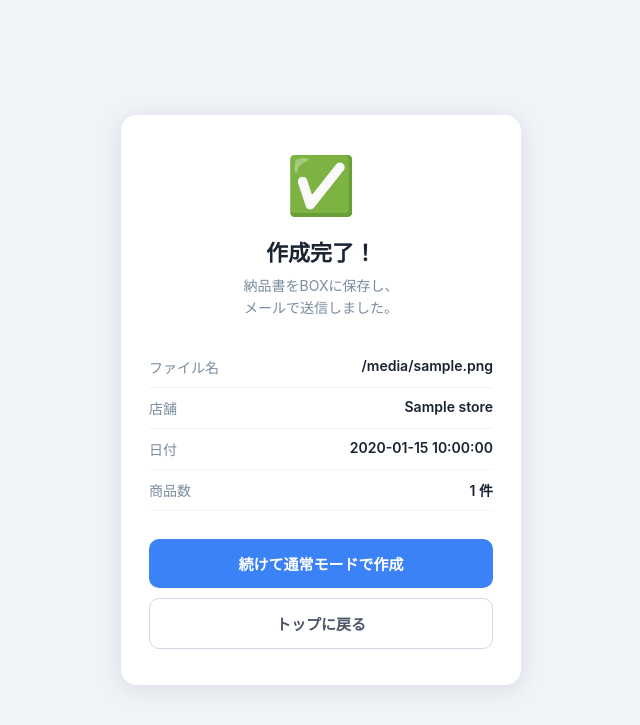
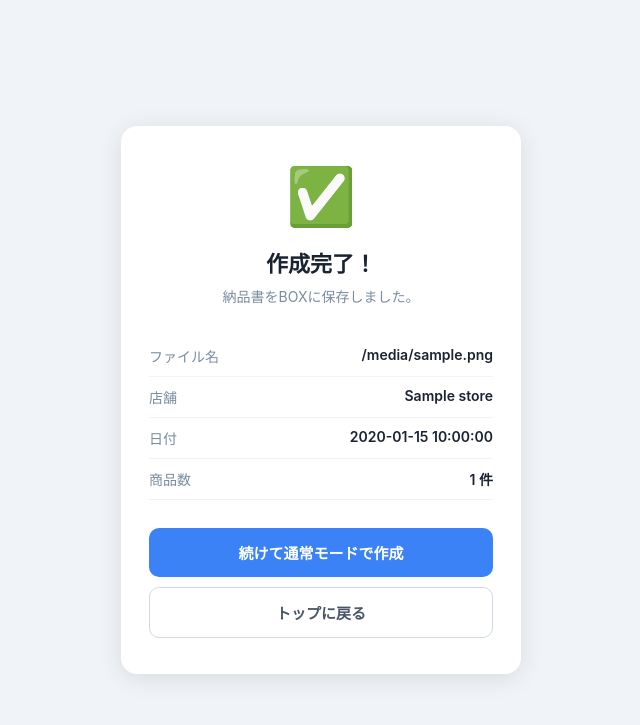
Before and after one commit to inaho-co/delivery-web-app, a Flask app: template templates/success.html in a window 1280 px wide. Shown: the top 725 px of the page, without its empty margins (319-959 px from the left). Run offline with Flask 3, Linux system fonts and the light colour scheme; the template is opened without the code that fills it: most values are stand-ins (such as "Sample title", 1, 10 or a date in 2020).

Commit message:
fix: 保存のみ時に「メール送信しました」が表示されるバグを修正
Co-Authored-By: Claude Sonnet 4.6 <noreply@anthropic.com>

```diff
--- a/templates/success.html
+++ b/templates/success.html
@@ -26,7 +26,7 @@ h2 { font-size: 22px; color: #1a2332; margin-bottom: 8px; }
 <div class="card">
   <div class="icon">✅</div>
   <h2>作成完了！</h2>
-  <p class="sub">納品書をBOXに保存し、<br>メールで送信しました。</p>
+  <p class="sub">{% if notion_sent %}納品書をBOXに保存し、<br>メールで送信しました。{% else %}納品書をBOXに保存しました。{% endif %}</p>
 
   <div class="info-row">
     <span class="info-label">ファイル名</span>
```
